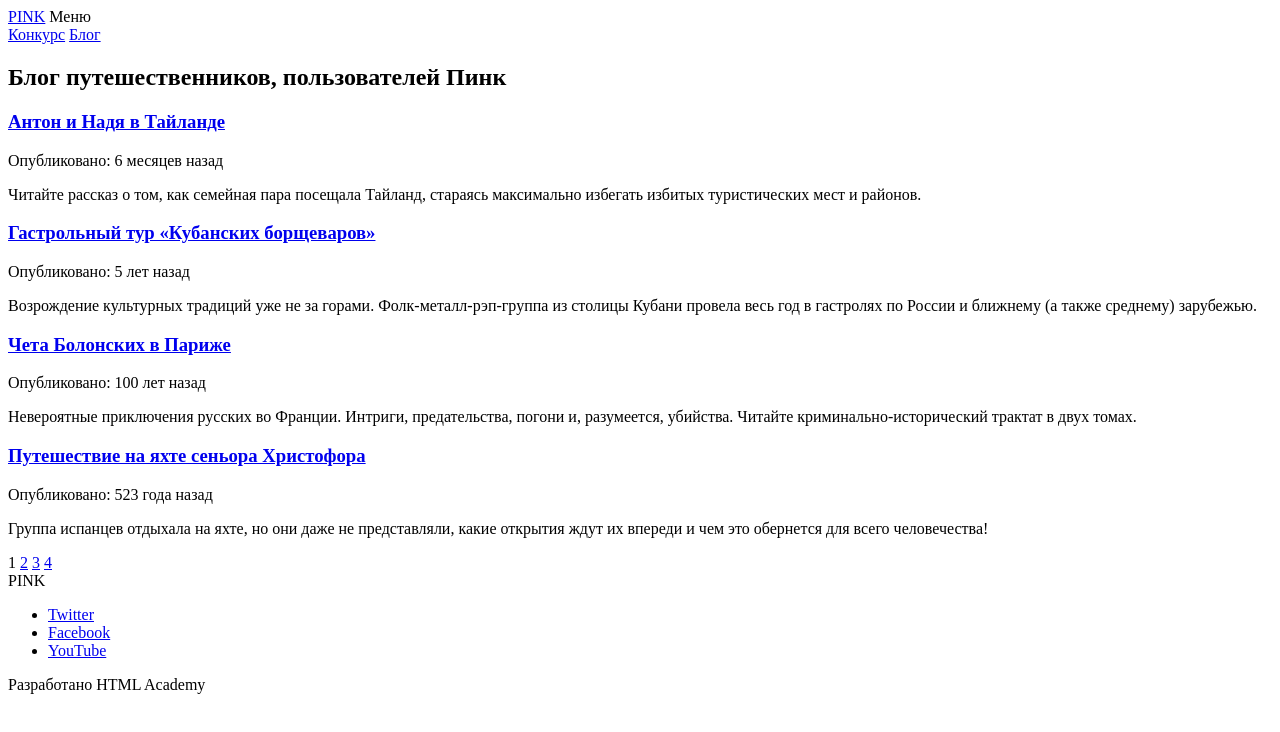
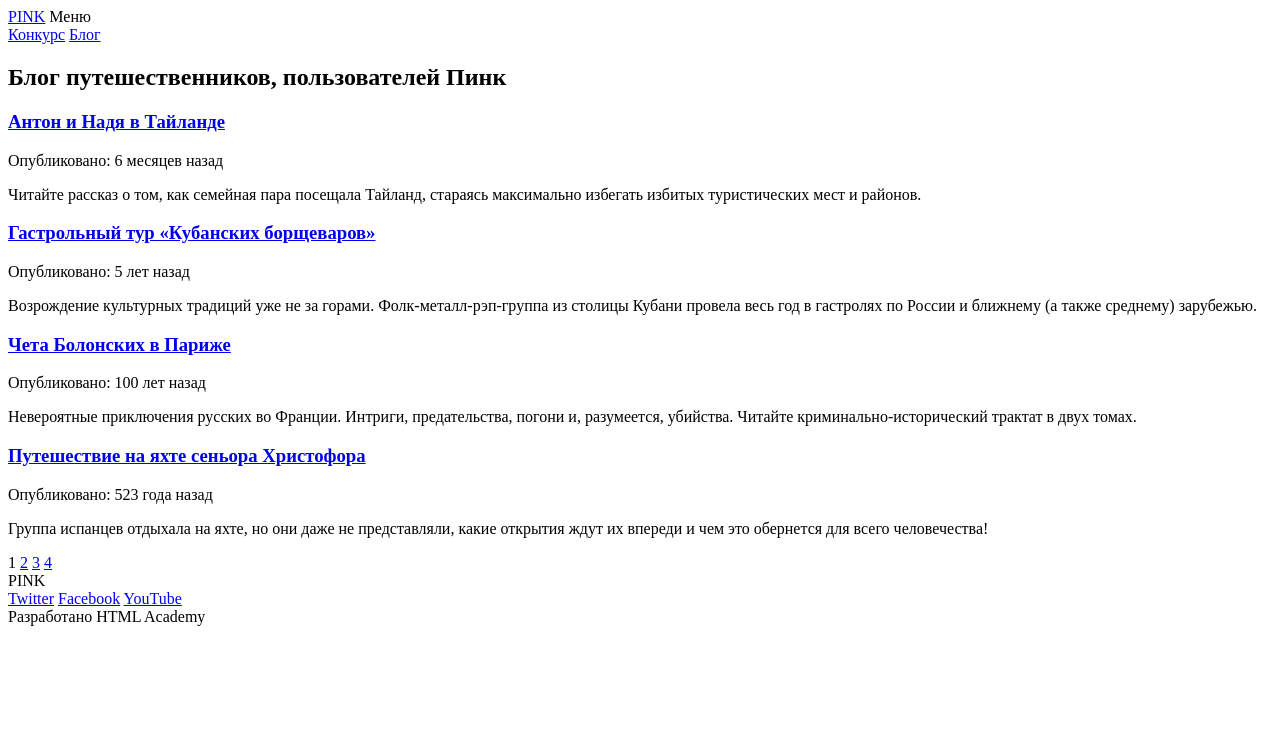
Before and after one commit to kapod/71915-pink, a website: page blog.html in a window 1280 px wide. Drawn offline with Linux system fonts and the light colour scheme.

Commit message:
module1-task2: footer social links fix

```diff
--- a/blog.html
+++ b/blog.html
@@ -58,11 +58,9 @@
 			PINK
 		</section>
 		<section class="social">
-			<ul class="list">
-				<li class="item twitter"><a href="#">Twitter</a></li>
-				<li class="item facebook"><a href="#">Facebook</a></li>
-				<li class="item youtube"><a href="#">YouTube</a></li>
-			</ul>
+			<a class="social-link twitter" href="#">Twitter</a>
+			<a class="social-link facebook" href="#">Facebook</a>
+			<a class="social-link youtube" href="#">YouTube</a>
 		</section>
 		<section class="copyright">
 			Разработано <span class="htmlacademy-logo">HTML Academy</span>
```
Also changed, not shown: form.html (+3 -5 lines), post.html (+3 -5 lines).
